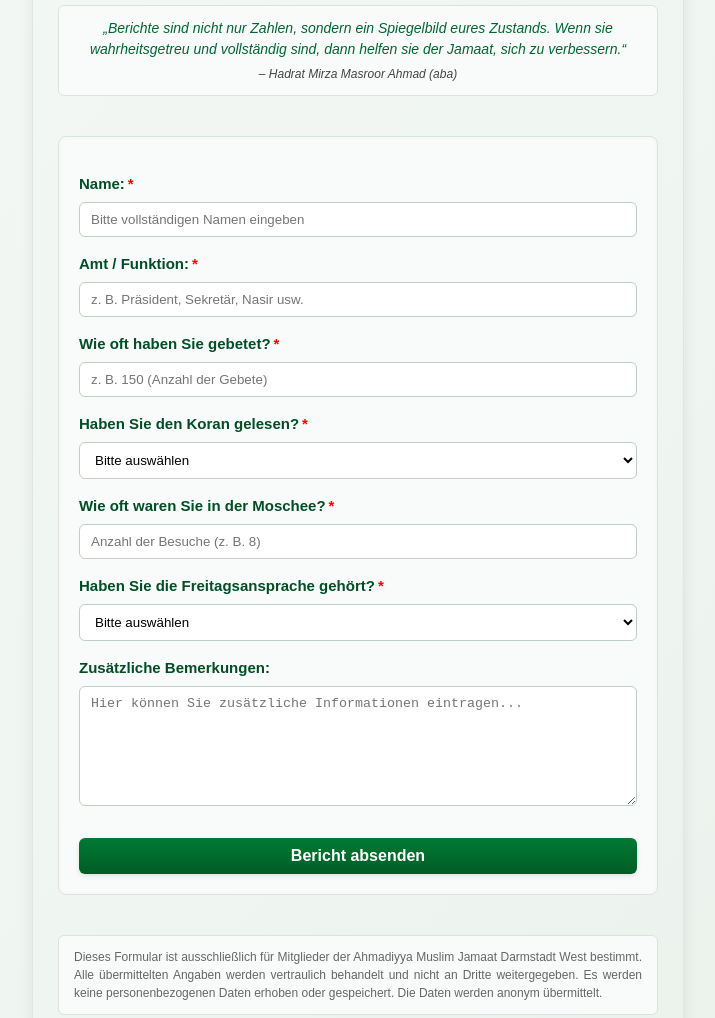
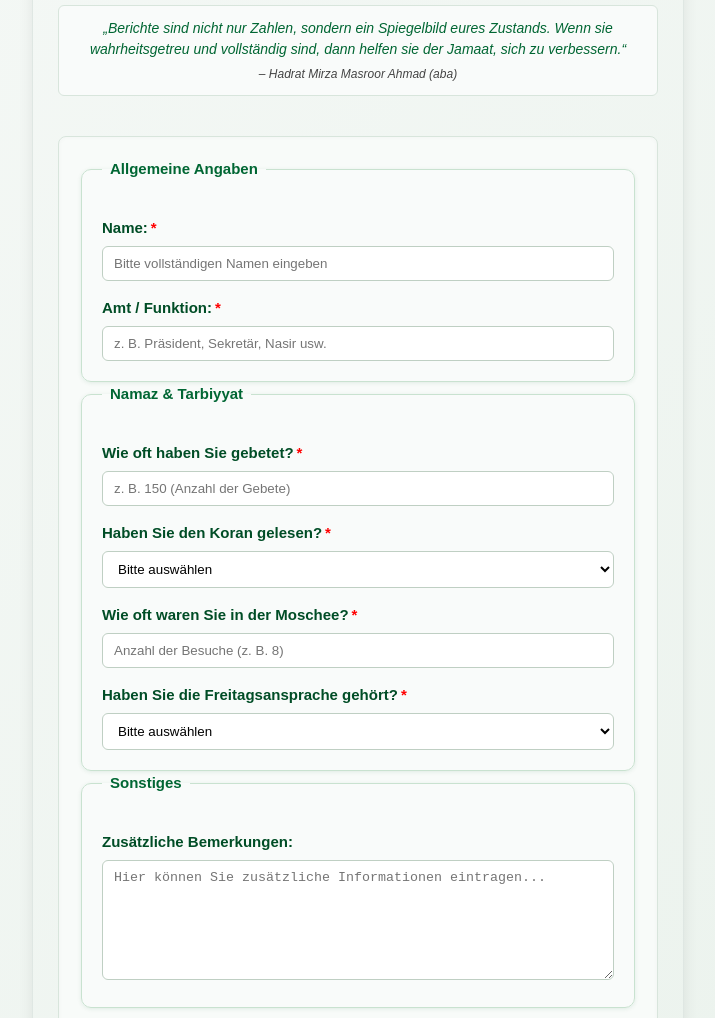
Before and after one commit to DarmstadtWest/berichtsformular, a plain HTML site: page index.html in a window 1280 px wide. Shown: the part 360-1378 px from the top of the page, without its empty margins (282-997 px from the left). Drawn offline with Linux system fonts and the light colour scheme; a web font is replaced by a local one.

Commit message:
Add files via upload

```diff
--- a/index.html
+++ b/index.html
@@ -25,7 +25,12 @@
     </blockquote>
 
     <!-- Formular -->
-    <form id="berichtForm" action="https://formspree.io/f/movkozeq" method="POST">
+    <!-- <form id="berichtForm" action="https://formspree.io/f/movkozeq" method="POST"> -->
+	<form id="berichtForm" action="https://script.google.com/macros/s/AKfycbyTUYXyJcI59w9SDFBBFQRxPIZn1jpi_ChHPchg08HmXy4bceMKfajmqp2WjblmY-rg/exec" method="POST">
+
+      <!-- Abschnitt 1 -->
+      <fieldset>
+        <legend>Allgemeine Angaben</legend>
 
         <label for="name">Name:<span class="pflicht">*</span></label>
         <input type="text" id="name" name="name"
@@ -36,6 +41,11 @@
         <input type="text" id="amt" name="amt"
                placeholder="z. B. Präsident, Sekretär, Nasir usw."
                pattern="[A-Za-zÄÖÜäöüß\s]+" title="Nur Buchstaben erlaubt" required>
+      </fieldset>
+
+      <!-- Abschnitt 2 -->
+      <fieldset>
+        <legend>Namaz & Tarbiyyat</legend>
 
         <label for="gebete">Wie oft haben Sie gebetet?<span class="pflicht">*</span></label>
         <input type="number" id="gebete" name="gebete"
@@ -58,10 +68,16 @@
           <option>Ja</option>
           <option>Nein</option>
         </select>
+      </fieldset>
+
+      <!-- Abschnitt 3 -->
+      <fieldset>
+        <legend>Sonstiges</legend>
 
         <label for="bemerkungen">Zusätzliche Bemerkungen:</label>
         <textarea id="bemerkungen" name="bemerkungen" rows="4"
                   placeholder="Hier können Sie zusätzliche Informationen eintragen..."></textarea>
+      </fieldset>
 
       <button type="submit">Bericht absenden</button>
     </form>
--- a/script.js
+++ b/script.js
@@ -1,6 +1,6 @@
 // 🗓️ Zeitraum, in dem das Formular aktiv ist (mit Uhrzeit)
 const startDatum = new Date("2025-10-01T08:00:00"); // ab 1. Okt 2025, 08:00 Uhr
-const endDatum   = new Date("2025-11-30T23:59:00"); // bis 30. Okt 2025, 23:59 Uhr
+const endDatum   = new Date("2025-11-30T23:59:00"); // bis 30. Nov 2025, 23:59 Uhr
 const heute = new Date();
 
 // Prüfen, ob Formular aktiv ist
@@ -10,6 +10,7 @@ window.addEventListener('DOMContentLoaded', () => {
   const form = document.getElementById('berichtForm');
   const feedback = document.getElementById('feedback');
 
+  // 🔒 Wenn Formular nicht aktiv ist:
   if (!formularAktiv) {
     form.innerHTML = `
       <p style="color:red; font-weight:bold; text-align:center;">
@@ -19,7 +20,7 @@ window.addEventListener('DOMContentLoaded', () => {
     return;
   }
 
-  // Formular absenden
+  // 📨 Formular absenden
   form.addEventListener('submit', function (e) {
     e.preventDefault();
     fetch(form.action, {
@@ -30,6 +31,7 @@ window.addEventListener('DOMContentLoaded', () => {
       if (response.ok) {
         form.reset();
         feedback.style.display = 'block';
+        localStorage.removeItem("berichtData"); // 💾 nach Absenden löschen
       } else {
         alert('Es gab ein Problem beim Senden des Formulars.');
       }
@@ -37,4 +39,15 @@ window.addEventListener('DOMContentLoaded', () => {
       alert('Verbindung fehlgeschlagen. Bitte später erneut versuchen.');
     });
   });
+
+  // 💾 Beim Tippen: Formular-Daten automatisch speichern
+  form.addEventListener("input", () => {
+    localStorage.setItem("berichtData", JSON.stringify(Object.fromEntries(new FormData(form))));
+  });
+
+  // 🔁 Beim Laden: gespeicherte Daten wiederherstellen
+  const data = JSON.parse(localStorage.getItem("berichtData") || "{}");
+  Object.entries(data).forEach(([k, v]) => {
+    if (form[k]) form[k].value = v;
+  });
 });
--- a/style.css
+++ b/style.css
@@ -202,3 +202,19 @@ button:hover {
     font-size: 14px;
   }
 }
+
+/* Abschnittsrahmen */
+fieldset {
+  border: 1px solid #c9e2d0;
+  border-radius: 10px;
+  padding: 20px;
+  background: #f9fbfa;
+  box-shadow: 0 1px 4px rgba(0, 102, 51, 0.1);
+}
+
+legend {
+  font-weight: bold;
+  color: #006633;
+  padding: 0 8px;
+  font-size: 15px;
+}
```
Lines whose indentation alone changed are shown as unchanged.
